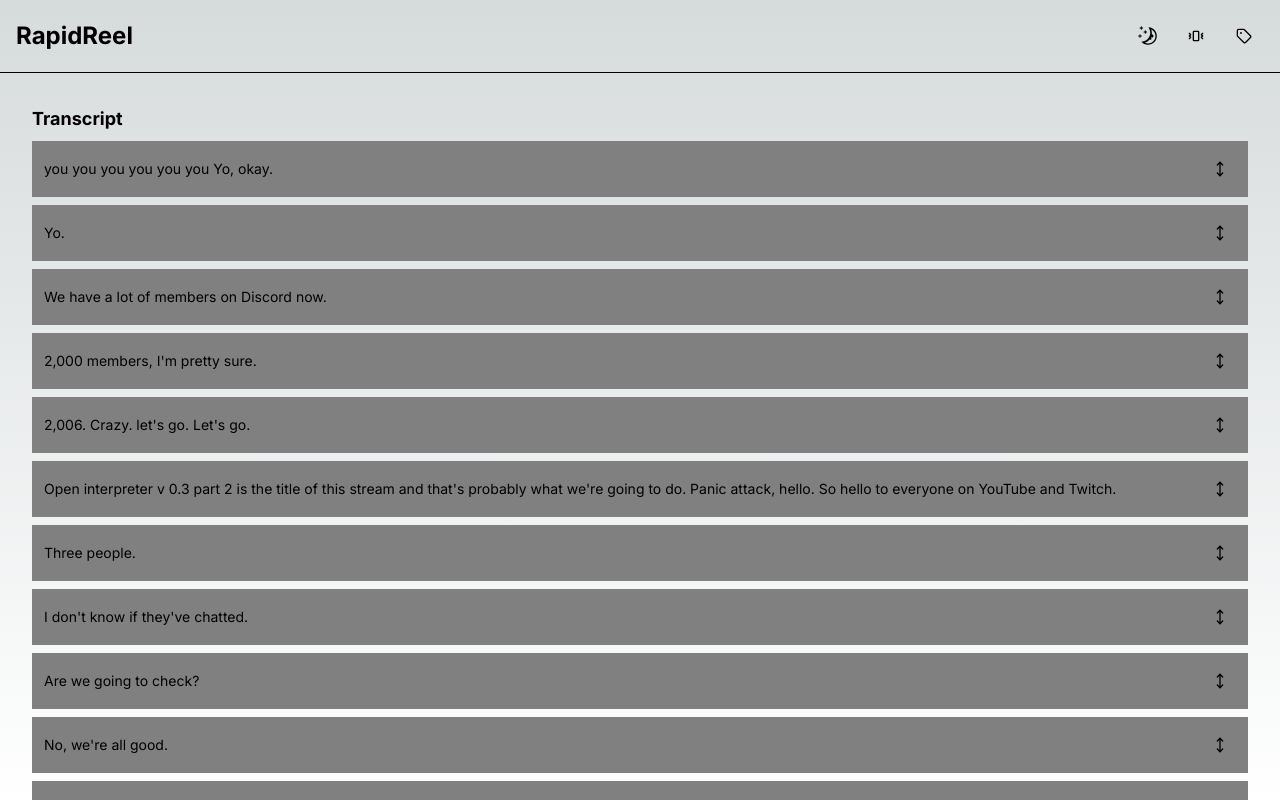
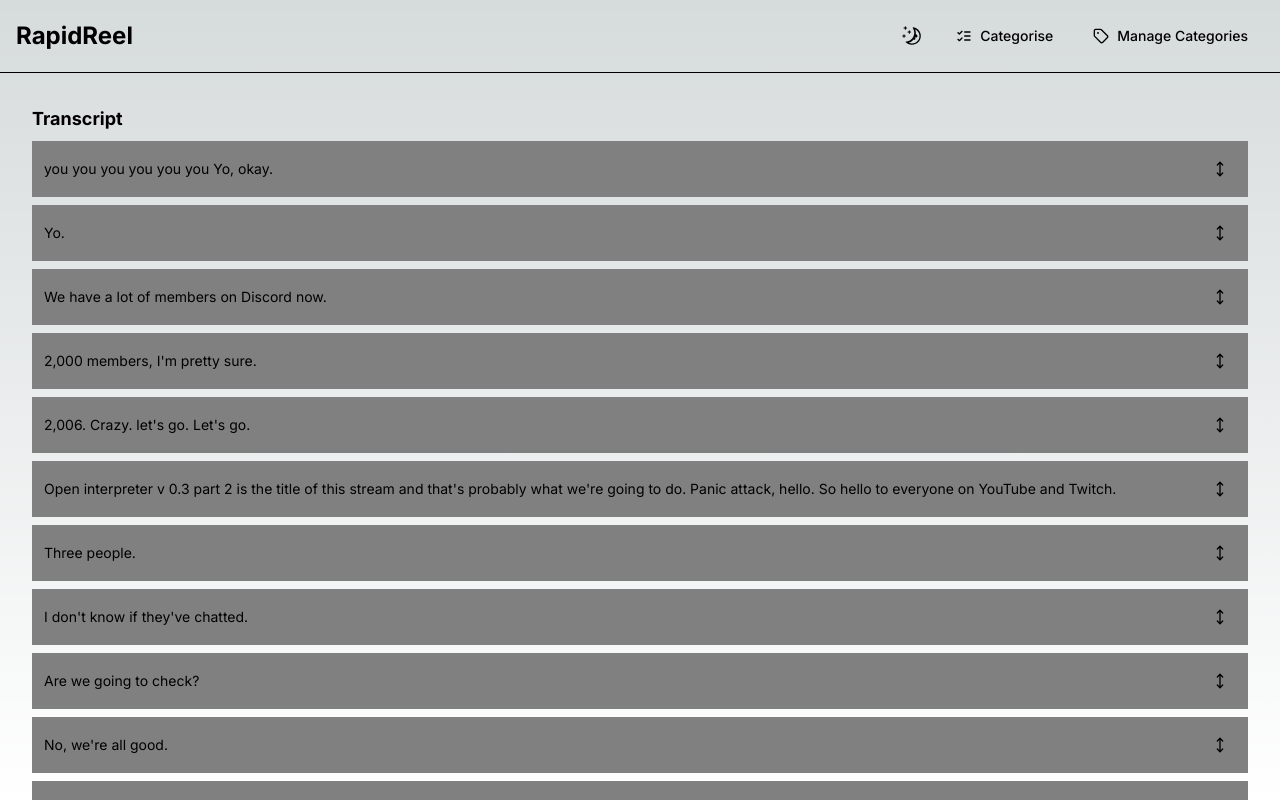
Before and after one commit to aj47/RapidReel, a Next.js app: page / in a window 1280 px wide. Built offline with nearby package versions, Linux system fonts and the light colour scheme.

Commit message:
navbar updates

```diff
--- a/src/components/CategoriserContext.jsx
+++ b/src/components/CategoriserContext.jsx
@@ -1,4 +1,4 @@
-import React, { createContext, useContext, useState, useEffect } from 'react';
+import React, { createContext, useContext, useState, useEffect } from "react";
 
 const CategoriserContext = createContext();
 
@@ -12,21 +12,21 @@ export const CategoriserProvider = ({ children }) => {
     { id: 3, label: "irrelevant", color: "#808080", shortcut: "3" },
   ]);
   const [currentTranscriptIndex, setCurrentTranscriptIndex] = useState(0);
-  const [isManualCategorization, setIsManualCategorization] = useState(true);
+  const [isDashboardView, setIsDashboardView] = useState(true);
 
   useEffect(() => {
-    fetch('/transcript.json')
-      .then(response => response.json())
-      .then(data => {
+    fetch("/transcript.json")
+      .then((response) => response.json())
+      .then((data) => {
         const formattedTranscript = data.chunks.map((chunk, index) => ({
           id: index + 1,
           text: chunk.text,
           category: getCategoryId(chunk.classification),
-          timestamp: chunk.timestamp
+          timestamp: chunk.timestamp,
         }));
         setTranscript(formattedTranscript);
       })
-      .catch(error => console.error('Error loading transcript:', error));
+      .catch((error) => console.error("Error loading transcript:", error));
   }, []);
 
   const getCategoryId = (classification) => {
@@ -40,37 +40,43 @@ export const CategoriserProvider = ({ children }) => {
       default:
         return 3; // Default to irrelevant if unknown
     }
-  }
+  };
 
   const handleTextCategoryChange = (textId, newCategoryId) => {
     setTranscript(
-      transcript.map((t) => (t.id === textId ? { ...t, category: newCategoryId } : t))
-    )
-  }
+      transcript.map((t) =>
+        t.id === textId ? { ...t, category: newCategoryId } : t
+      )
+    );
+  };
 
   const handleCategorize = (categoryId) => {
-    setTranscript(transcript.map(
-      (t, index) => (index === currentTranscriptIndex ? { ...t, category: categoryId } : t)
-    ))
-    handleNextTranscript()
-  }
+    setTranscript(
+      transcript.map((t, index) =>
+        index === currentTranscriptIndex ? { ...t, category: categoryId } : t
+      )
+    );
+    handleNextTranscript();
+  };
 
   const handleNextTranscript = () => {
-    setCurrentTranscriptIndex((prevIndex) => prevIndex + 1)
-  }
+    setCurrentTranscriptIndex((prevIndex) => prevIndex + 1);
+  };
 
   const handlePreviousTranscript = () => {
-    setCurrentTranscriptIndex((prevIndex) => prevIndex - 1)
-  }
+    setCurrentTranscriptIndex((prevIndex) => prevIndex - 1);
+  };
 
   const addCategory = (newCategory) => {
-    const newId = Math.max(...categories.map(c => c.id)) + 1
-    setCategories([...categories, { ...newCategory, id: newId }])
-  }
+    const newId = Math.max(...categories.map((c) => c.id)) + 1;
+    setCategories([...categories, { ...newCategory, id: newId }]);
+  };
 
   const updateCategory = (updatedCategory) => {
-    setCategories(categories.map((c) => (c.id === updatedCategory.id ? updatedCategory : c)))
-  }
+    setCategories(
+      categories.map((c) => (c.id === updatedCategory.id ? updatedCategory : c))
+    );
+  };
 
   const value = {
     transcript,
@@ -79,8 +85,8 @@ export const CategoriserProvider = ({ children }) => {
     setCategories,
     currentTranscriptIndex,
     setCurrentTranscriptIndex,
-    isManualCategorization,
-    setIsManualCategorization,
+    isDashboardView,
+    setIsDashboardView,
     handleTextCategoryChange,
     handleCategorize,
     handleNextTranscript,
--- a/src/components/Home.jsx
+++ b/src/components/Home.jsx
@@ -43,8 +43,8 @@ function HomeContent() {
     addCategory,
     updateCategory,
     currentTranscriptIndex,
-    isManualCategorization,
-    setIsManualCategorization,
+    isDashboardView,
+    setIsDashboardView,
     handleCategorize,
     handleNextTranscript,
     handlePreviousTranscript,
@@ -90,11 +90,11 @@ function HomeContent() {
   return (
     (<div className="flex flex-col h-screen">
       <NavBar
-        isManualCategorization={isManualCategorization}
-        setIsManualCategorization={setIsManualCategorization}
+        isDashboardView={isDashboardView}
+        setIsDashboardView={setIsDashboardView}
         openCategoryModal={openCategoryModal}
       />
-      {isManualCategorization ? (
+      {isDashboardView ? (
         <Dashboard />
       ) : (
         <EasyCategorise />
--- a/src/components/NavBar.jsx
+++ b/src/components/NavBar.jsx
@@ -1,9 +1,9 @@
 import React from 'react';
 import { Button } from "@/components/ui/button";
 import { ThemeToggle } from "@/components/theme-toggle";
-import { TagIcon } from 'lucide-react';
+import { TagIcon, LayoutDashboardIcon, ListChecksIcon } from 'lucide-react';
 
-export function NavBar({ isManualCategorization, setIsManualCategorization, openCategoryModal }) {
+export function NavBar({ isDashboardView, setIsDashboardView, openCategoryModal }) {
   return (
     <div className="bg-background text-foreground p-4 border-b border-muted">
       <div className="flex items-center justify-between">
@@ -12,40 +12,24 @@ export function NavBar({ isManualCategorization, setIsManualCategorization, open
           <ThemeToggle />
           <Button
             variant="ghost"
-            size="icon"
-            onClick={() => setIsManualCategorization((prev) => !prev)}>
-            <VibrateIcon className="w-4 h-4" />
-            <span className="sr-only">Toggle Categorization View</span>
+            onClick={() => setIsDashboardView((prev) => !prev)}
+            className="flex items-center space-x-2">
+            {isDashboardView ? (
+              <ListChecksIcon className="w-4 h-4" />
+            ) : (
+              <LayoutDashboardIcon className="w-4 h-4" />
+            )}
+            <span>{isDashboardView ? "Categorise" : "Dashboard"}</span>
           </Button>
           <Button
             variant="ghost"
-            size="icon"
-            onClick={openCategoryModal}>
+            onClick={openCategoryModal}
+            className="flex items-center space-x-2">
             <TagIcon className="w-4 h-4" />
-            <span className="sr-only">Manage Categories</span>
+            <span>Manage Categories</span>
           </Button>
         </div>
       </div>
     </div>
   );
 }
-
-function VibrateIcon(props) {
-  return (
-    <svg
-      {...props}
-      xmlns="http://www.w3.org/2000/svg"
-      width="24"
-      height="24"
-      viewBox="0 0 24 24"
-      fill="none"
-      stroke="currentColor"
-      strokeWidth="2"
-      strokeLinecap="round"
-      strokeLinejoin="round">
-      <path d="m2 8 2 2-2 2 2 2-2 2" />
-      <path d="m22 8-2 2 2 2-2 2 2 2" />
-      <rect width="8" height="14" x="8" y="5" rx="1" />
-    </svg>
-  );
-}
```
